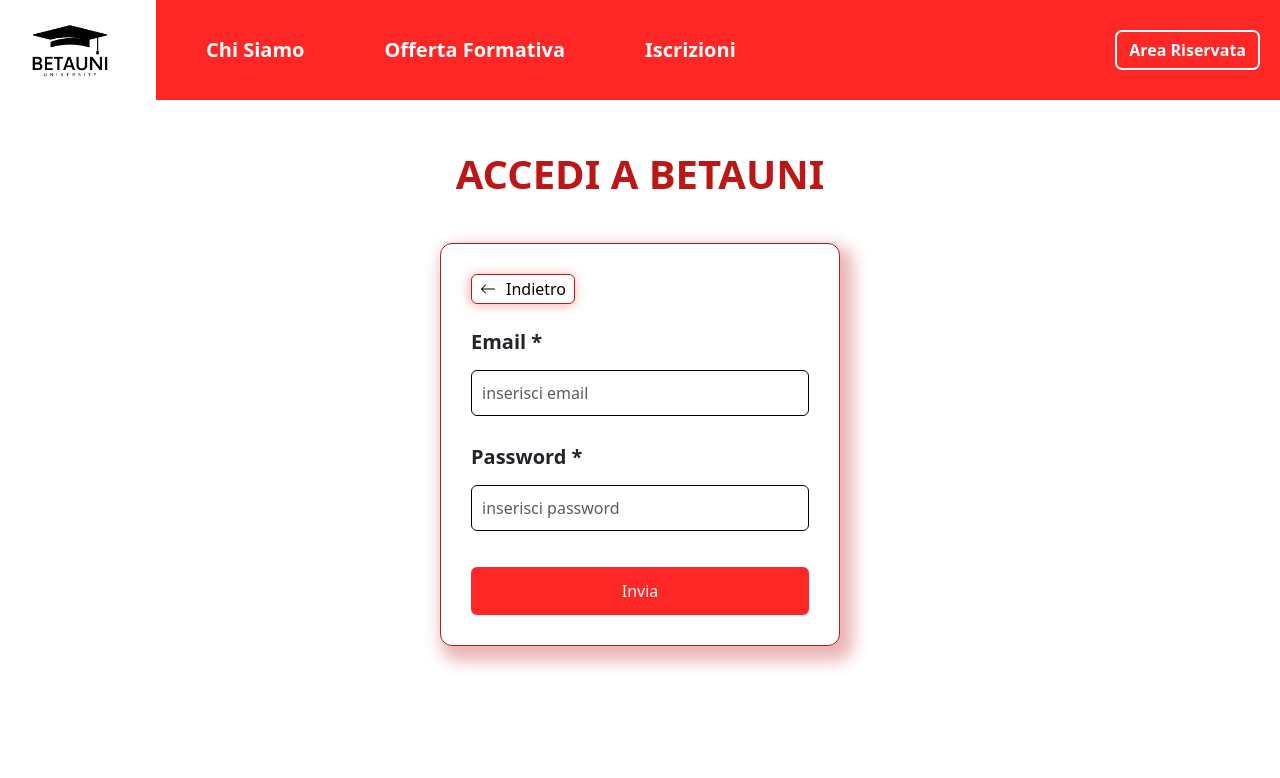
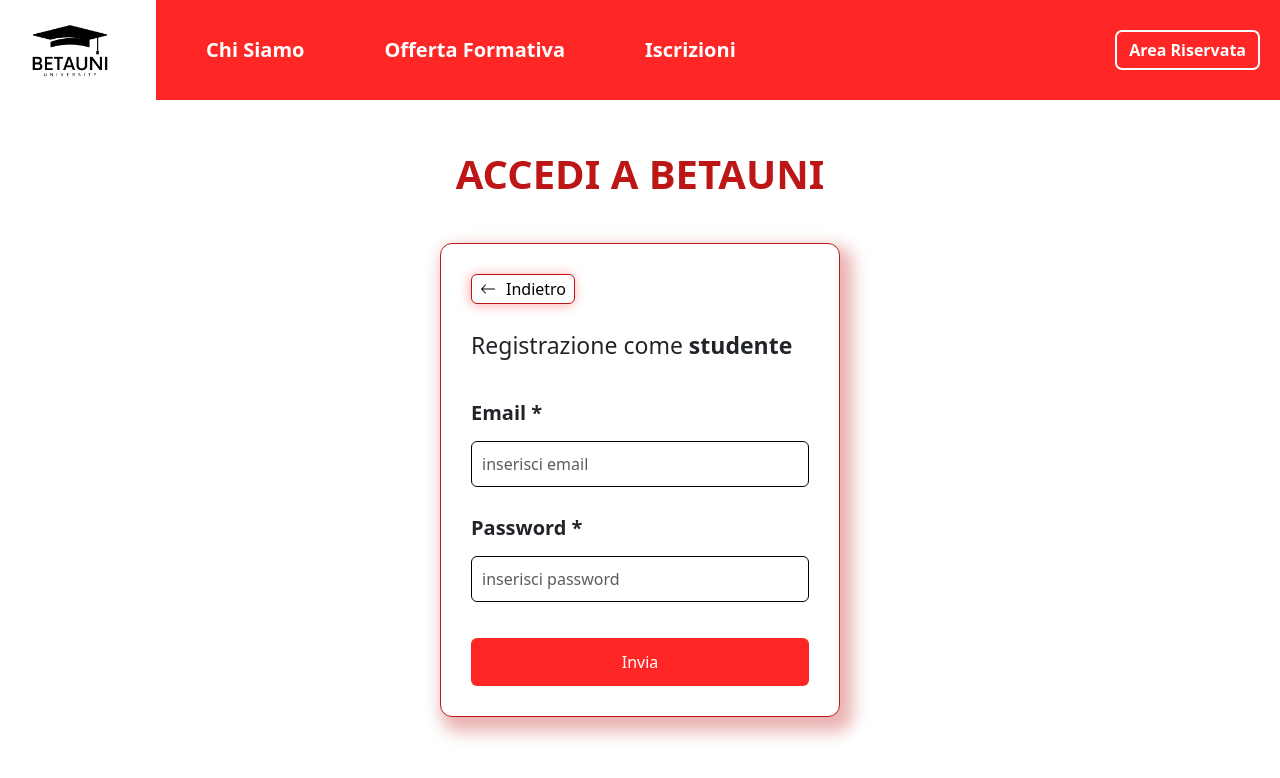
Before and after one commit to GiuliaAbate/BetaUniFE, an Angular app: page /login in a window 1280 px wide. Both pictures are taken after a click on the button "Studente". Shown: the top 778 px of the page. Built offline with nearby package versions, Linux system fonts and the light colour scheme.

Commit message:
aggiunta minima registrazione/login e alert se pw/email errati

```diff
--- a/src/app/core/login/login.component.css
+++ b/src/app/core/login/login.component.css
@@ -60,6 +60,14 @@
     flex-direction: column;
 }
 
+.text-role {
+    margin-top: 15px;
+}
+
+.text-role h2 {
+    font-size: 23px;
+}
+
 .form-container form {
     width: 100%;
     display: flex;
@@ -92,3 +100,7 @@
 select.ng-invalid.ng-touched {
     border-color: red;
 }
+
+.alert{
+    padding: 10px;
+}
--- a/src/app/core/login/login.component.html
+++ b/src/app/core/login/login.component.html
@@ -22,6 +22,13 @@
         Indietro
     </button>
 
+    <div *ngIf="role == 'student'" class="text-role">
+        <h2>Registrazione come <strong>studente</strong></h2>
+    </div>
+    <div *ngIf="role == 'professor'" class="text-role">
+        <h2>Registrazione come <strong>professore</strong></h2>
+    </div>
+
     <form (ngSubmit)='onSubmit()'>
         <div class="mb-3">
             <label for="email" class="form-label">Email * </label>
@@ -30,6 +37,9 @@
 
             <div *ngIf="email.invalid && (email.dirty || email.touched)" class="alert">
                 <div *ngIf="email.errors?.['required']">Inserire email</div>
+            </div>
+            <div *ngIf="emailError" class="alert alert-danger">
+                {{ emailError }}
             </div>
         </div>
         <div class="mb-3">
@@ -40,6 +50,10 @@
             <div *ngIf="password.invalid && (password.dirty || password.touched)" class="alert">
                 <div *ngIf="password.errors?.['required']">Inserire password</div>
             </div>
+
+            <div *ngIf="pwError" class="alert alert-danger">
+                {{ pwError }}
+            </div>
         </div>
 
 
--- a/src/app/core/login/login.component.ts
+++ b/src/app/core/login/login.component.ts
@@ -2,7 +2,7 @@
 import { ActivatedRoute, Router, RouterLink } from '@angular/router';
 import { SharedService } from '../../shared/shared.service';
 import { SigninService } from '../../shared/signin.service';
-import { CommonModule} from '@angular/common';
+import { CommonModule } from '@angular/common';
 import { FormsModule } from '@angular/forms';
 
 @Component({
@@ -13,7 +13,7 @@
 })
 export class LoginComponent {
 
-  constructor(public shared: SharedService, private signIn: SigninService, private route : Router) { }
+  constructor(public shared: SharedService, private signIn: SigninService, private route: Router) { }
 
   isClicked: boolean = false;
   role: 'student' | 'professor' = 'student';
@@ -23,10 +23,17 @@
     password: '',
   }
 
+  emailError: string = '';
+  pwError: string = '';
+
+  //Metodo che invia il form e richiama metodo corrispondente a seconda del ruolo
   onSubmit() {
     const { email, password } = this.formData;
 
-    if (this.role == 'student') {
+    this.emailError = '';
+    this.pwError = '';
+
+    if (this.role === 'student') {
       this.signIn.StudentLogin(email, password).subscribe({
         next: (res) => {
           sessionStorage.setItem('jwt', res.token);
@@ -34,10 +41,18 @@
           this.route.navigate(['/homepage']);
         },
         error: (err) => {
-          console.error("Errore di registrazione", err);
+          if (err.status === 401 && err.error?.field) {
+            if (err.error.field === 'Email') {
+              this.emailError = err.error.message;
+            } else if (err.error.field === 'Password') {
+              this.pwError = err.error.message;
+            }
+          } else {
+            console.error("Errore interno", err);
+          }
         }
       });
-    } else if (this.role == 'professor') {
+    } else if (this.role === 'professor') {
       this.signIn.ProfessorLogin(email, password).subscribe({
         next: (res) => {
           sessionStorage.setItem('jwt', res.token);
@@ -45,18 +60,28 @@
           this.route.navigate(['/homepage']);
         },
         error: (err) => {
-          console.error("Errore di registrazione", err);
+          if (err.status === 401 && err.error?.field) {
+            if (err.error.field === 'Email') {
+              this.emailError = err.error.message;
+            } else if (err.error.field === 'Password') {
+              this.pwError = err.error.message;
+            }
+          } else {
+            console.error("Errore interno", err);
+          }
         }
       });
     }
   }
 
+  //Si controlla il ruolo in base al pulsante selezionato
   check(role: 'student' | 'professor') {
     this.role = role;
     this.isClicked = true;
     console.log("Ruolo selezionato:", this.role);
   }
 
+  //Metodo per ritornare alla schermata di selezione del ruolo dal form
   goBack(): void {
     this.isClicked = false;
   }
--- a/src/app/core/registration/registration.component.css
+++ b/src/app/core/registration/registration.component.css
@@ -41,6 +41,14 @@
     max-width: 550px;
     margin: 20px auto;
     flex-direction: column;
+}
+
+.text-role{
+    margin-top: 15px;
+}
+
+.text-role h2{
+    font-size: 25px;
 }
 
 .form-container form {
--- a/src/app/core/registration/registration.component.html
+++ b/src/app/core/registration/registration.component.html
@@ -12,6 +12,7 @@
 </div>
 
 <div *ngIf="isClicked" class="form-container">
+
     <button class="backBtn" (click)="goBack()">
         <svg xmlns="http://www.w3.org/2000/svg" width="16" height="16" fill="currentColor" class="bi bi-arrow-left"
             viewBox="0 0 16 16">
@@ -20,6 +21,13 @@
         </svg>
         Indietro
     </button>
+
+    <div *ngIf="role == 'student'" class="text-role">
+        <h2>Registrazione come <strong>studente</strong></h2>
+    </div>
+    <div *ngIf="role == 'professor'" class="text-role">
+        <h2>Registrazione come <strong>professore</strong></h2>
+    </div>
 
     <div class="form-group">
         <form (ngSubmit)="onSubmit()" #myForm="ngForm" novalidate>
```
Also changed, not shown: src/app/core/registration/registration.component.ts (+8 -4 lines).
